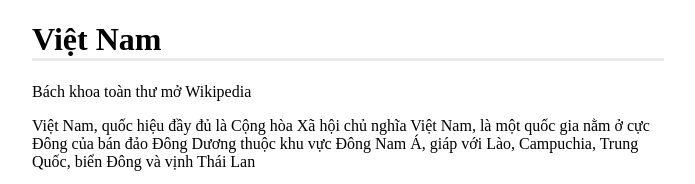
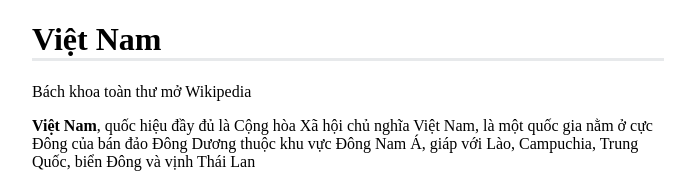
Before and after one commit to NamTrinh2207/6-CSS-Format-Text-with-CSS, a plain HTML site: page index.html in a window 1280 px wide. Shown: the top 184 px of the page, 176-871 px from the left. Drawn offline with Linux system fonts and the light colour scheme.

```diff
--- a/index.html
+++ b/index.html
@@ -11,6 +11,7 @@
             text-decoration: none;
         }
         h1{
+            font-weight: bold;
             border-bottom: 3px solid #E7E9EB;
         }
     </style>
@@ -19,8 +20,9 @@
 <h1>Việt Nam</h1>
 <p>Bách khoa toàn thư mở Wikipedia</p>
 <div>
-    <p>Việt Nam, quốc hiệu đầy đủ là Cộng hòa Xã hội chủ nghĩa Việt Nam, là một quốc gia nằm ở cực Đông của bán đảo
-        Đông Dương thuộc khu vực Đông Nam Á, giáp với Lào, Campuchia, Trung Quốc, biển Đông và vịnh Thái Lan</p>
+    <p> <span style="font-weight: bold">Việt Nam</span>, quốc hiệu đầy đủ là Cộng hòa Xã hội chủ nghĩa Việt Nam,
+        là một quốc gia nằm ở cực Đông của bán đảo Đông Dương thuộc khu vực Đông Nam Á, giáp với Lào, Campuchia,
+        Trung Quốc, biển Đông và vịnh Thái Lan</p>
 </div>
 <div>
     <p>Lãnh thổ Việt Nam xuất hiện con người sinh sống từ thời đại đồ đá cũ, khởi đầu với các nhà nước Văn Lang, Âu Lạc.
```
